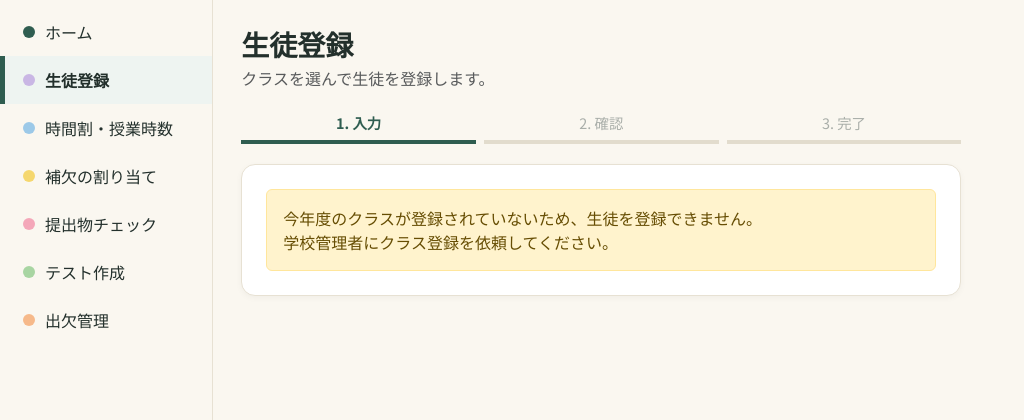
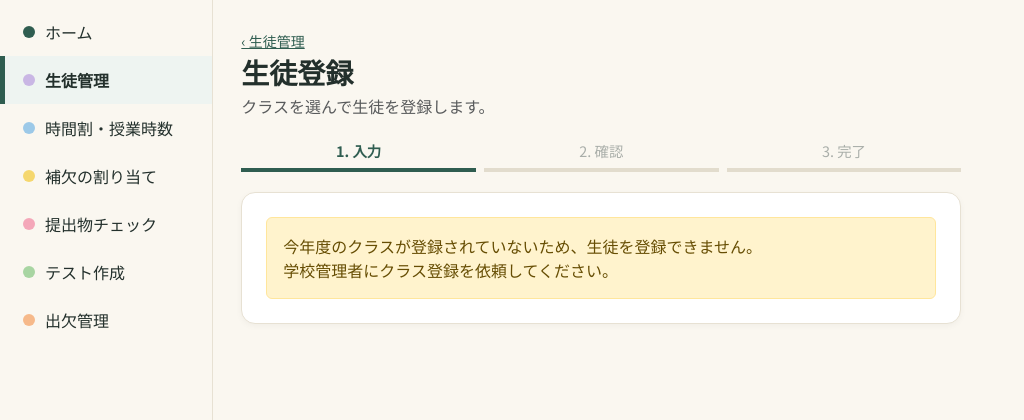
Before and after one commit to Natti3588/school-buddy, a Django app: page /students/new/ in a window 1280 px wide. Shown: the part 60-480 px from the top of the page, without its empty margins (0-1024 px from the left). Run offline with Django 5.2, Linux system fonts and the light colour scheme; the visitor is signed in with stand-in values (Sample User, id 1); data that the repository does not hold is empty; some web fonts are replaced.

Commit message:
feat: サイドバーとホームを生徒管理につなぐ

```diff
--- a/students/templates/students/confirm.html
+++ b/students/templates/students/confirm.html
@@ -3,7 +3,8 @@
 
 {% block content %}
 
-<h1 class="h3 fw-bold mb-3">生徒登録</h1>
+<a href="{% url 'students:list' %}" class="small link-board">‹ 生徒管理</a>
+<h1 class="h3 fw-bold mt-1 mb-3">生徒登録</h1>
 {% include "students/_steps.html" with step=2 %}
 
 <div class="note-card form-card p-4">
--- a/students/templates/students/new.html
+++ b/students/templates/students/new.html
@@ -3,7 +3,8 @@
 
 {% block content %}
 
-<h1 class="h3 fw-bold mb-1">生徒登録</h1>
+<a href="{% url 'students:list' %}" class="small link-board">‹ 生徒管理</a>
+<h1 class="h3 fw-bold mt-1 mb-1">生徒登録</h1>
 <p class="text-muted mb-3">クラスを選んで生徒を登録します。</p>
 
 {% include "students/_steps.html" %}
--- a/students/templates/students/registered.html
+++ b/students/templates/students/registered.html
@@ -3,7 +3,8 @@
 
 {% block content %}
 
-<h1 class="h3 fw-bold mb-3">生徒登録</h1>
+<a href="{% url 'students:list' %}" class="small link-board">‹ 生徒管理</a>
+<h1 class="h3 fw-bold mt-1 mb-3">生徒登録</h1>
 {% include "students/_steps.html" with step=3 %}
 
 <div class="note-card form-card p-4 p-md-5 text-center">
@@ -21,7 +22,7 @@
     </table>
 
     <div class="d-flex flex-wrap justify-content-center gap-2">
-        <a href="{% url 'top' %}" class="btn btn-outline-board px-4">ホームへ戻る</a>
+        <a href="{% url 'students:list' %}" class="btn btn-outline-board px-4">生徒一覧へ</a>
         <a href="{% url 'students:new' %}" class="btn btn-board px-4">続けて登録する</a>
     </div>
 </div>
--- a/templates/base.html
+++ b/templates/base.html
@@ -59,8 +59,9 @@
                 <a href="{% url 'top' %}" class="side-link {% if ep == 'top' %}active{% endif %}">
                     <span class="dot c-home"></span>ホーム
                 </a>
-                <a href="{% url 'students:new' %}" class="side-link {% if ep == 'students:new' or ep == 'students:confirm' or ep == 'students:registered' %}active{% endif %}">
-                    <span class="dot c-student"></span>生徒登録
+                <!-- 生徒管理（生徒登録・パスワードのリセットもこの中から開くので、students の画面ではすべて選んだ表示にする） -->
+                <a href="{% url 'students:list' %}" class="side-link {% if request.resolver_match.app_name == 'students' %}active{% endif %}">
+                    <span class="dot c-student"></span>生徒管理
                 </a>
                 <!-- TODO: 各機能の画面を作ったら href と active の条件を差し替える -->
                 <a href="#" class="side-link">
--- a/templates/dashboard.html
+++ b/templates/dashboard.html
@@ -10,7 +10,6 @@
     </div>
     <div class="d-flex align-items-center gap-3">
         <span class="text-muted">{% now "Y年n月j日（D）" %}</span>
-        <a href="{% url 'students:new' %}" class="btn btn-board">＋ 生徒登録</a>
     </div>
 </div>
 
```
